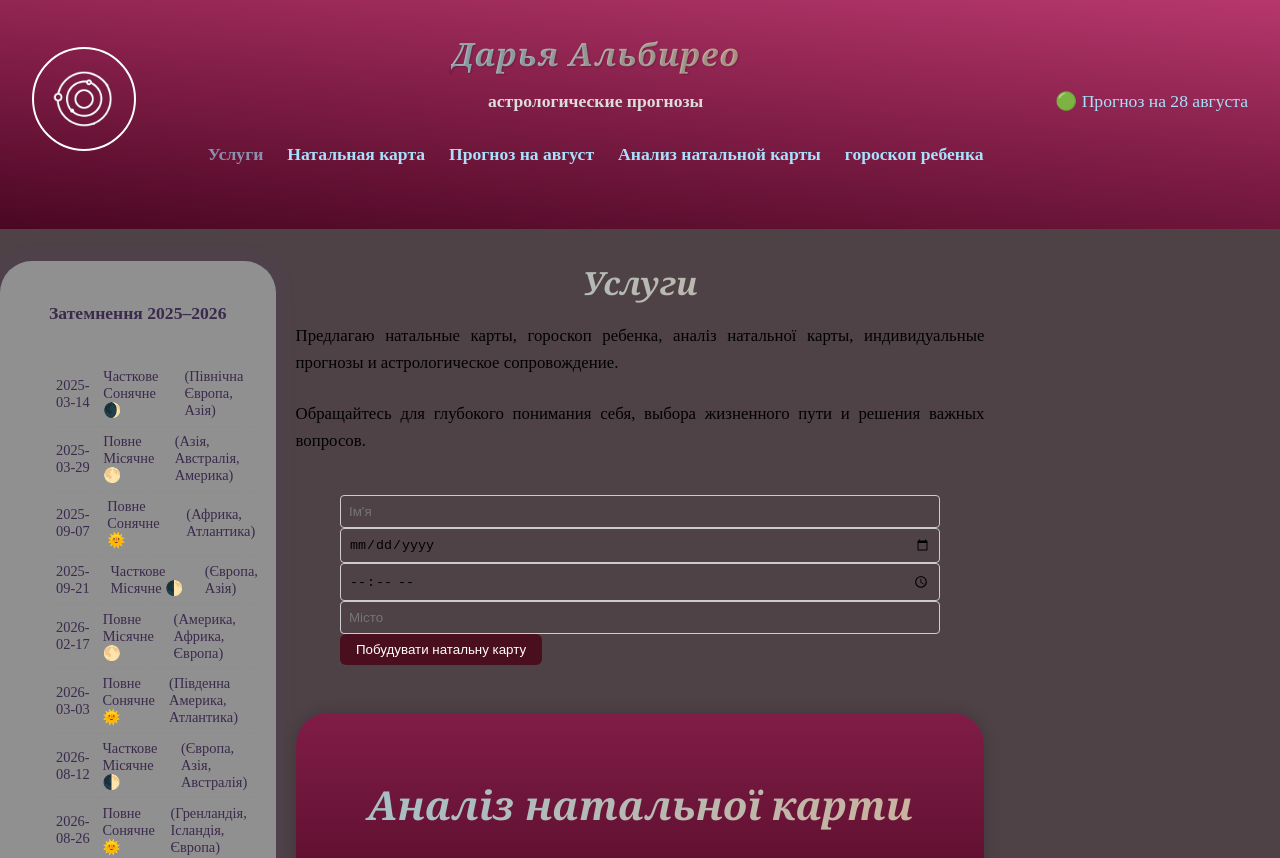
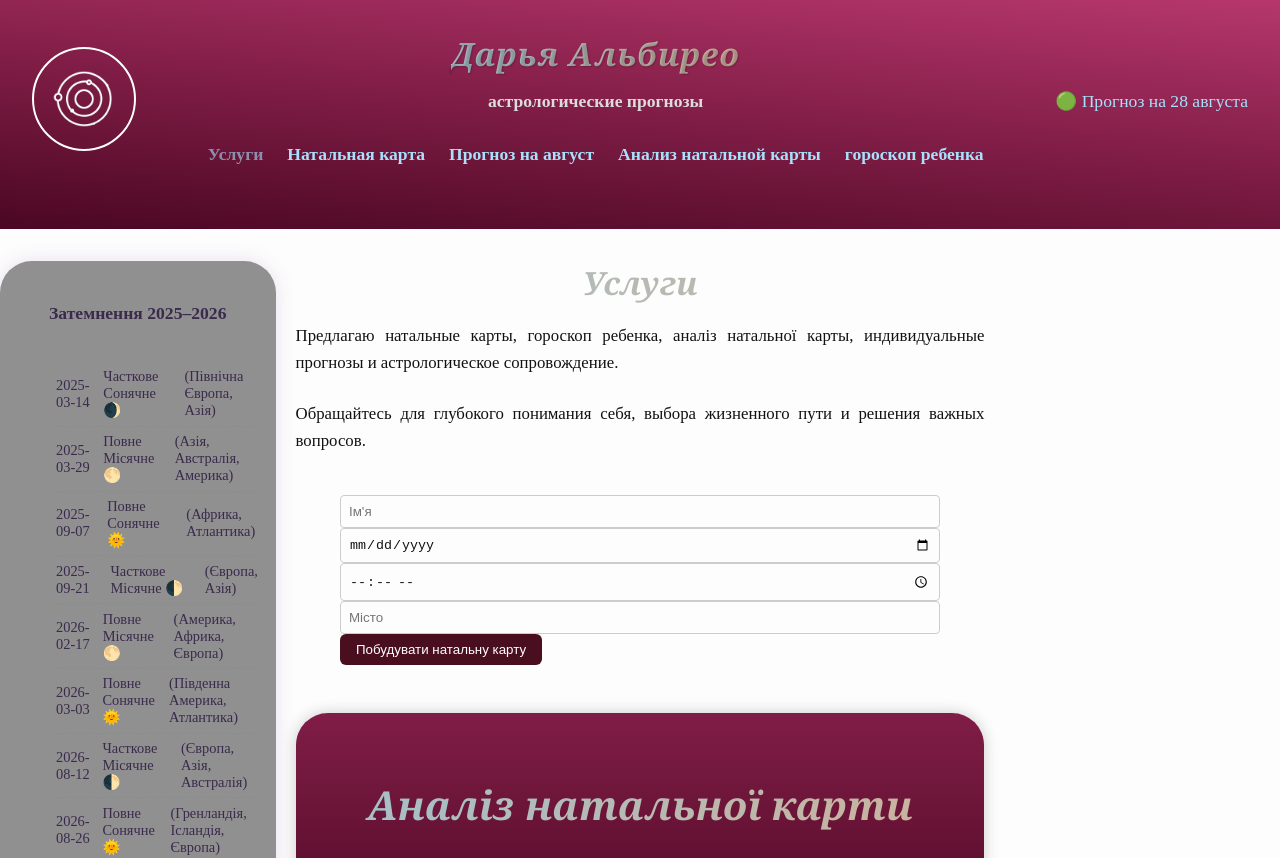
Before and after one commit to co-forester/react-astro-app, a React (Create React App) app in the folder frontend/: page /App/home in a window 1280 px wide. Shown: the top 858 px of the page. Built offline with nearby package versions, Linux system fonts and the light colour scheme.

Commit message:
адаптація

```diff
--- a/frontend/src/components/Home/home.module.css
+++ b/frontend/src/components/Home/home.module.css
@@ -45,6 +45,7 @@
   display: grid;
   grid-template-columns: 1fr 2.5fr 1fr;
   gap: 20px;
+  align-items: start;
 }
 
 /* --- Десктоп (>= 1025px) --- */
@@ -87,6 +88,7 @@
 
   .leftBlock {
     order: 2;
+    margin-top: 1rem;
   }
 
   .content {
@@ -105,4 +107,18 @@
   align-items: center;
   overflow-x: auto;
   padding: 10px;
+  width: 100%;
 }
+
+/* --- Теми для головного контейнера --- */
+.mainLight {
+  background: #fdfdfd;
+  color: #111;
+  transition: background 0.3s ease;
+}
+
+.mainDark {
+  background: #1a1a1a;
+  color: #f5f5f5;
+  transition: background 0.3s ease;
+}
--- a/frontend/src/components/HoroscopeJuly19/horoscopeJuly19.module.css
+++ b/frontend/src/components/HoroscopeJuly19/horoscopeJuly19.module.css
@@ -20,10 +20,13 @@
   color: var(--text-dark);
 }
 
-@media (max-width: 1024px) {
+@media (max-width: 768px) {
+
   .horoscopeBlockLight,
   .horoscopeBlockDark {
+    flex: 1 1 100%;
     max-width: 100%;
+    min-width: auto;
     margin-bottom: 1rem;
   }
 }
```
